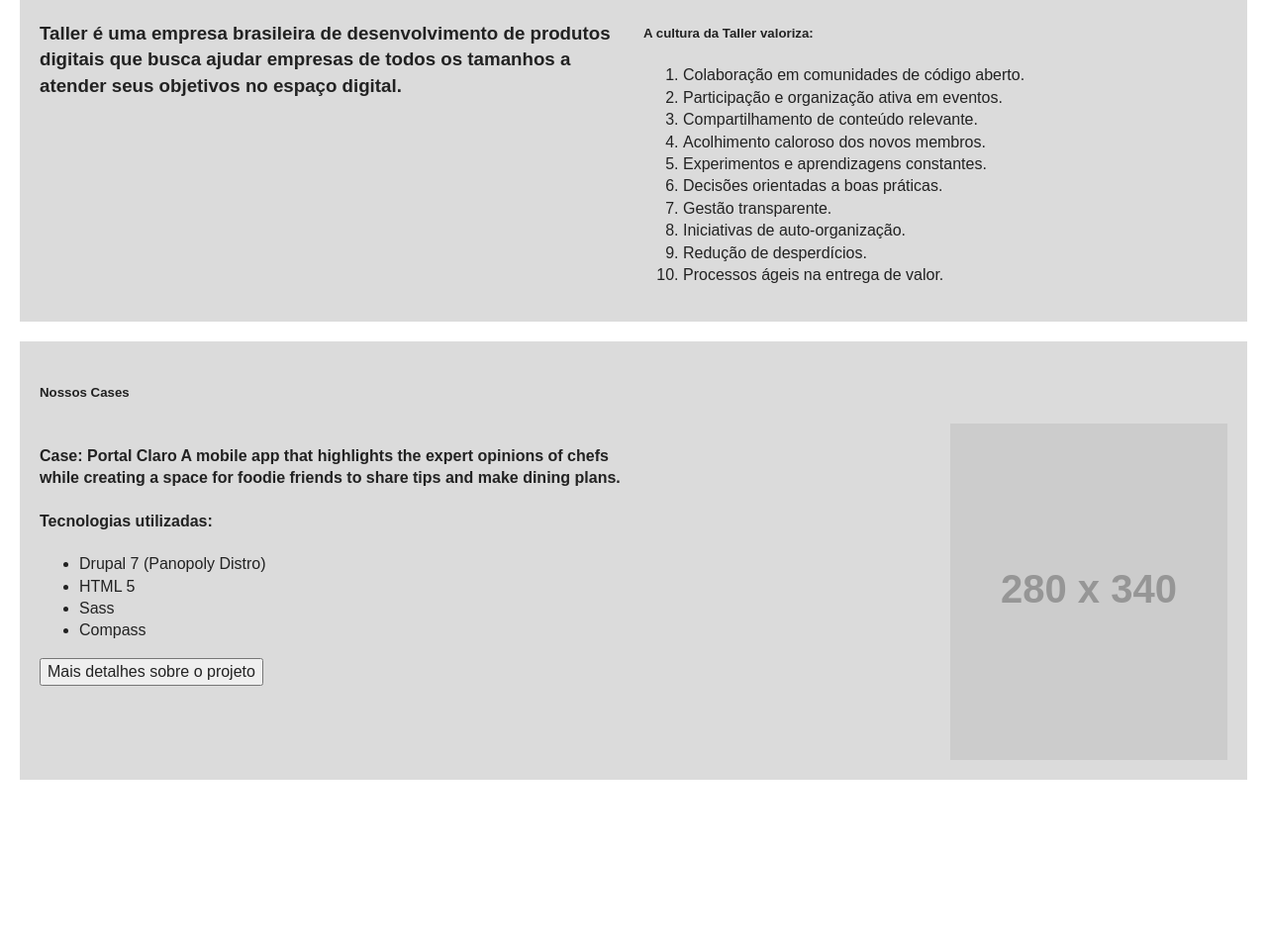
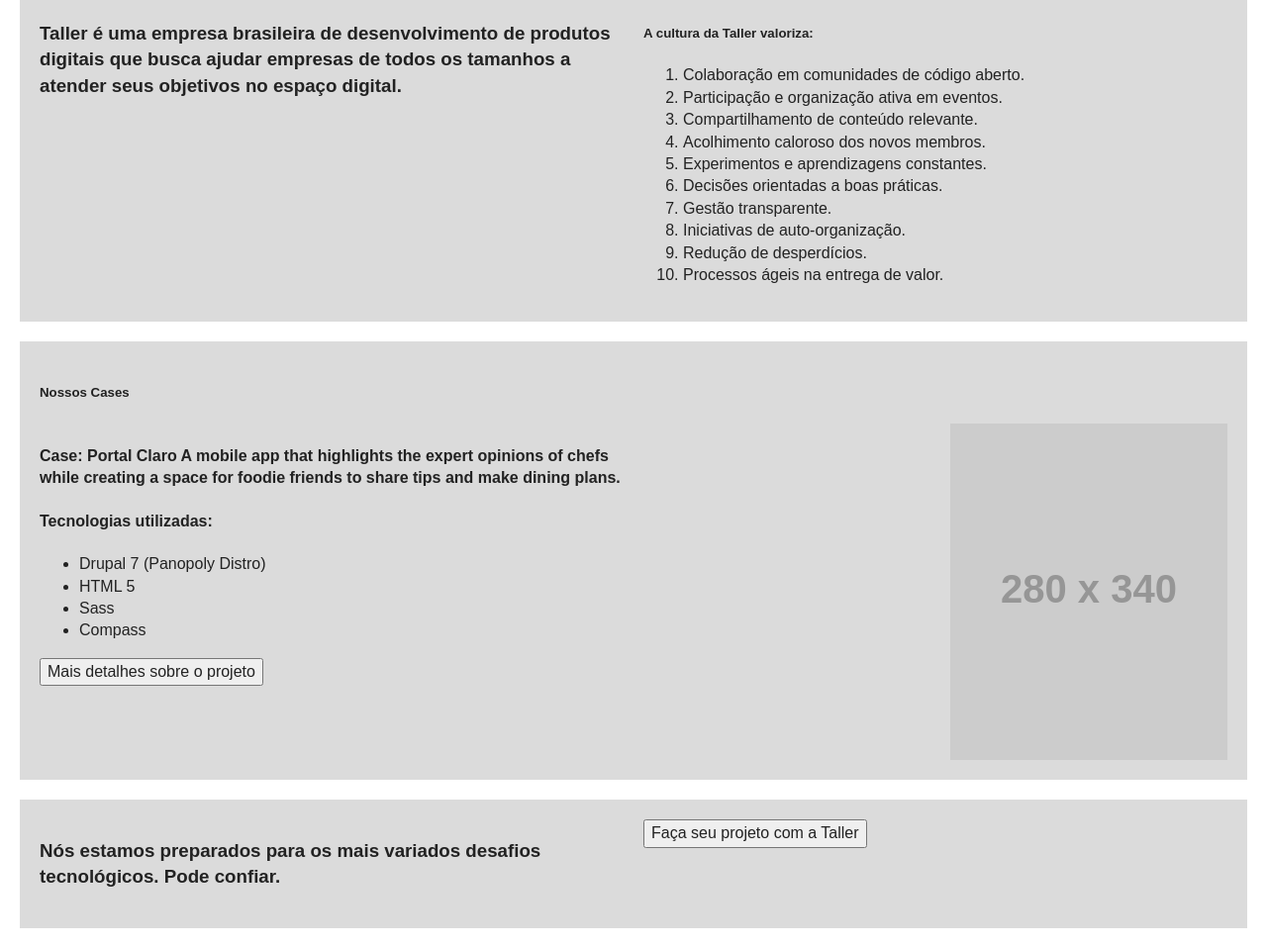
Before and after one commit to TallerWebSolutions/tallerwebsolutions.github.io, a plain HTML site: page structure.html in a window 1280 px wide. Shown: the part 324-1282 px from the top of the page at 99% size. Before the commit the page ends 1132 px from the top, so only its background shows below. Drawn offline with Linux system fonts and the light colour scheme; placeholder pictures from the web are drawn by us.

Commit message:
adding more structure data

```diff
--- a/structure.html
+++ b/structure.html
@@ -75,11 +75,16 @@ A mobile app that highlights the expert opinions of chefs while creating a space
         <div class="case pull right halfsize tright">
           <img src="http://placehold.it/280x340">
         </div>
-
-        </div>
-
       </div>
 
+      <div id="cta" class="container clearfix">
+        <div class="pull left halfsize">
+          <h3>Nós estamos preparados para os mais variados desafios tecnológicos. Pode confiar.</h3>
+        </div>
+        <div class="pull right halfsize">
+          <button>Faça seu projeto com a Taller</button>
+        </div>
+      </div>
 
       <script>
         (function(b,o,i,l,e,r){b.GoogleAnalyticsObject=l;b[l]||(b[l]=
```
